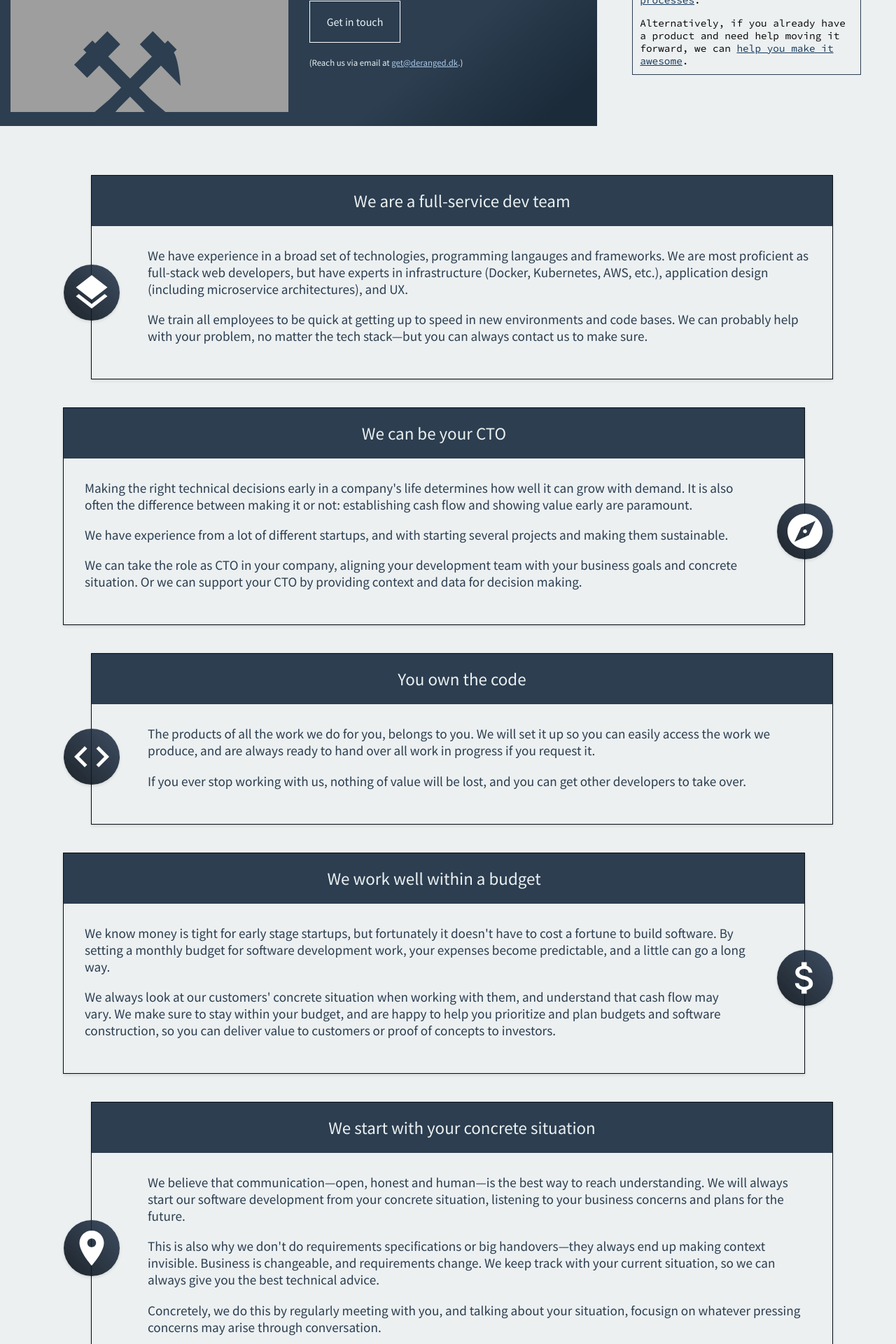
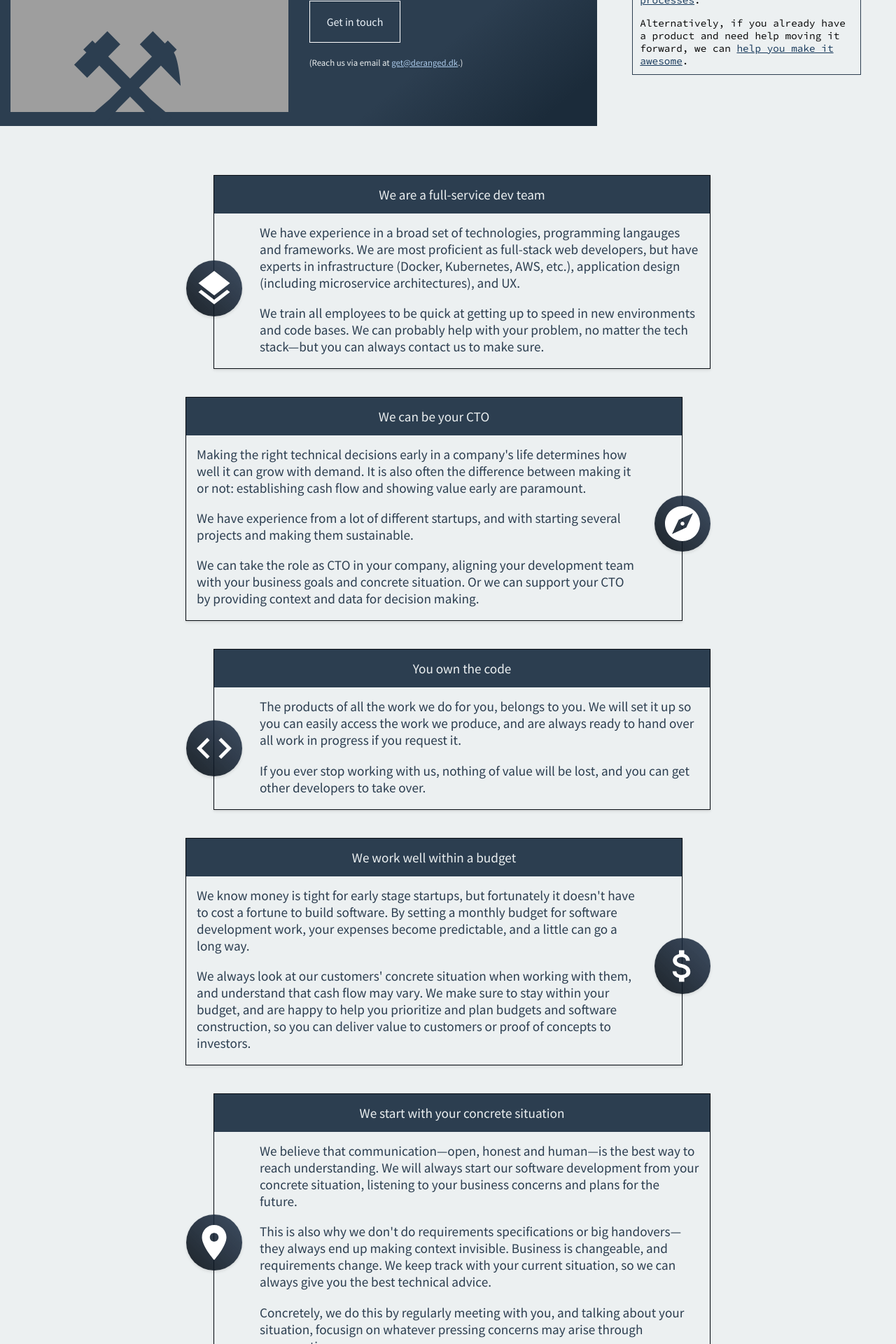
Before and after one commit to derangeddk/deranged.dk, a Jekyll site: the page built from product-pages/get-started-right.html, in a window 1280 px wide. Shown: the part 1202-3122 px from the top of the page at 70% size. Built offline with Jekyll 4.4.1, drawn with Linux system fonts in a browser that asks for light colours; grey boxes are pictures that could not be loaded.

Commit message:
Fixed some paddings etc so selling points look more aligned with rest of style

```diff
--- a/css/selling-points.scss
+++ b/css/selling-points.scss
@@ -3,7 +3,7 @@ permalink: /css/selling-points.css
 ---
 .selling-points {
     display: grid;
-    grid-template-columns: minmax(100px, 1100px);
+    grid-template-columns: minmax(100px, 750px);
     margin: 70px 0;
     justify-content: center;
 
@@ -43,9 +43,9 @@ permalink: /css/selling-points.css
 
     h2 {
         margin: 0;
-        font-size: 25px;
+        font-size: 1.2em;
         font-weight: 400;
-        padding: 20px;
+        padding: 15px;
         color: white;
         background: #2c3e50;
         color: #ecf0f1;
@@ -64,19 +64,20 @@ permalink: /css/selling-points.css
         }
 
         .selling-point__text {
-            padding-left: 30px;
-            padding-right: 80px;
+            padding-left: 15px;
+            padding-right: 65px;
 
             @media (max-width: 767px) {
-                padding-right: 30px;
+                padding-right: 15px;
             }
         }
     }
 }
 
 .selling-point__text {
-    padding: 30px;
-    padding-left: 80px;
+    padding: 15px;
+    padding-left: 65px;
+    padding-bottom: 0;
     font-size: 1.2em;
     text-align: left;
 
```
